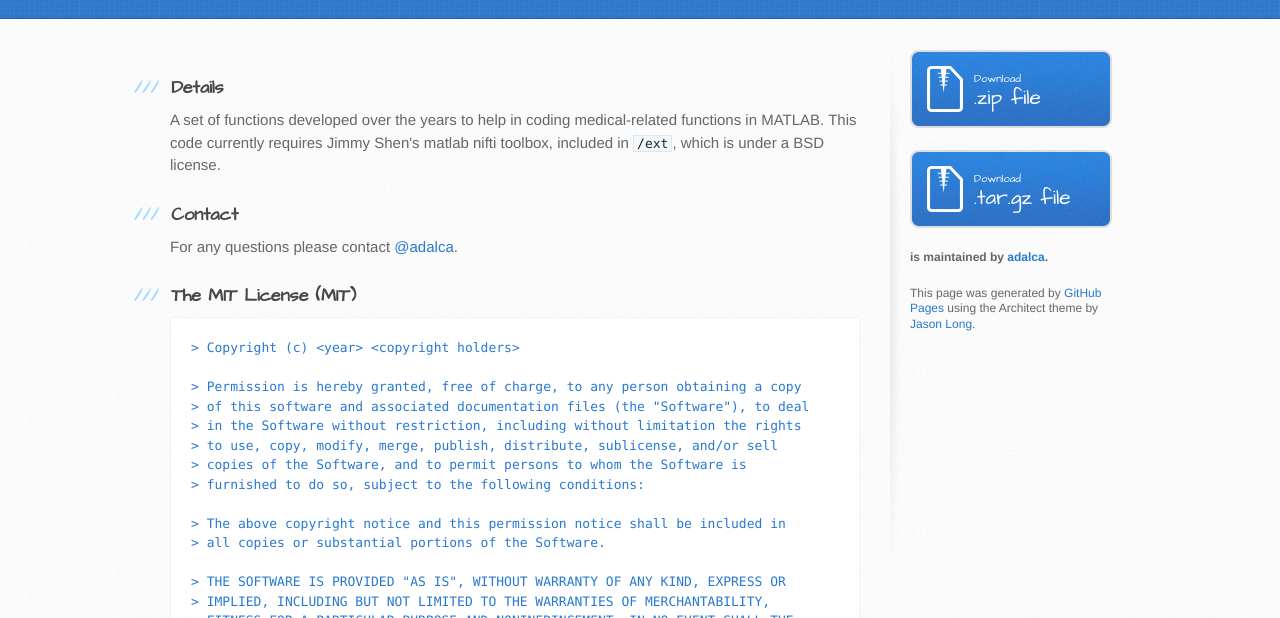
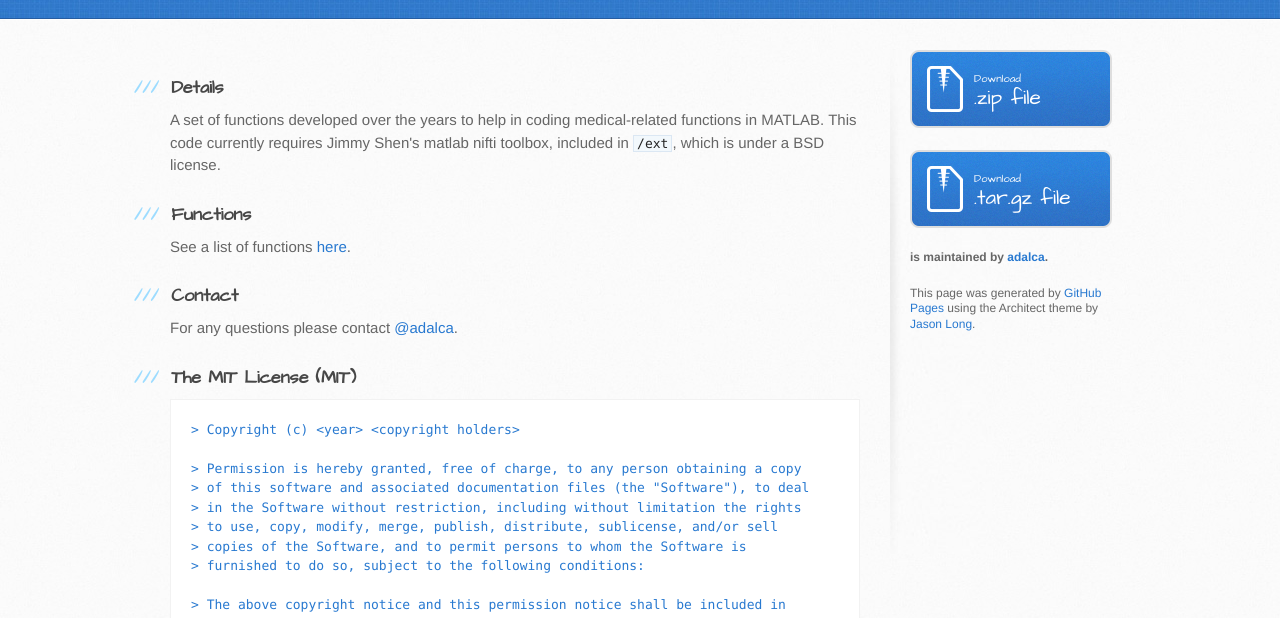
Before and after one commit to GEO-IASS/mmit, a plain HTML site: page index.html in a window 1280 px wide. Shown: the part 182-800 px from the top of the page. Drawn offline with Linux system fonts and the light colour scheme.

Commit message:
Create gh-pages branch via GitHub

```diff
--- a/index.html
+++ b/index.html
@@ -32,6 +32,11 @@
 <a name="details" class="anchor" href="#details"><span class="octicon octicon-link"></span></a>Details</h3>
 
 <p>A set of functions developed over the years to help in coding medical-related functions in MATLAB. This code currently requires Jimmy Shen's matlab nifti toolbox, included in <code>/ext</code>, which is under a BSD license.</p>
+
+<h3>
+<a name="functions" class="anchor" href="#functions"><span class="octicon octicon-link"></span></a>Functions</h3>
+
+<p>See a list of functions <a href="https://github.com/adalca/mmit/tree/master/src">here</a>.</p>
 
 <h3>
 <a name="contact" class="anchor" href="#contact"><span class="octicon octicon-link"></span></a>Contact</h3>
```
Also changed, not shown: params.json (+1 -1 lines).
